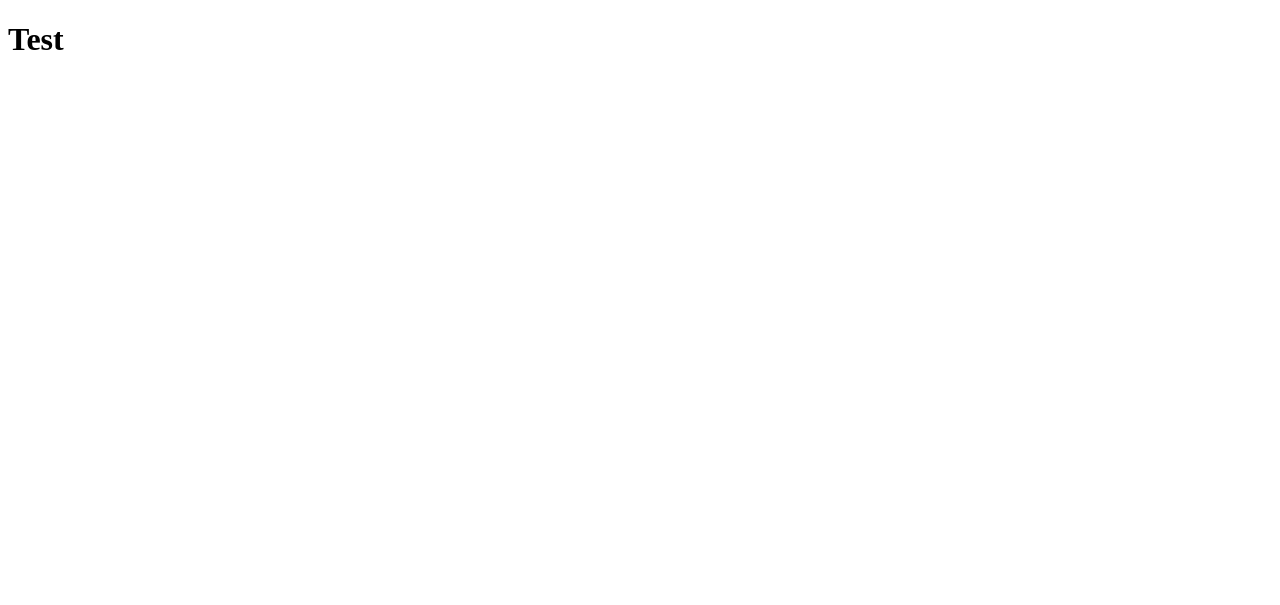
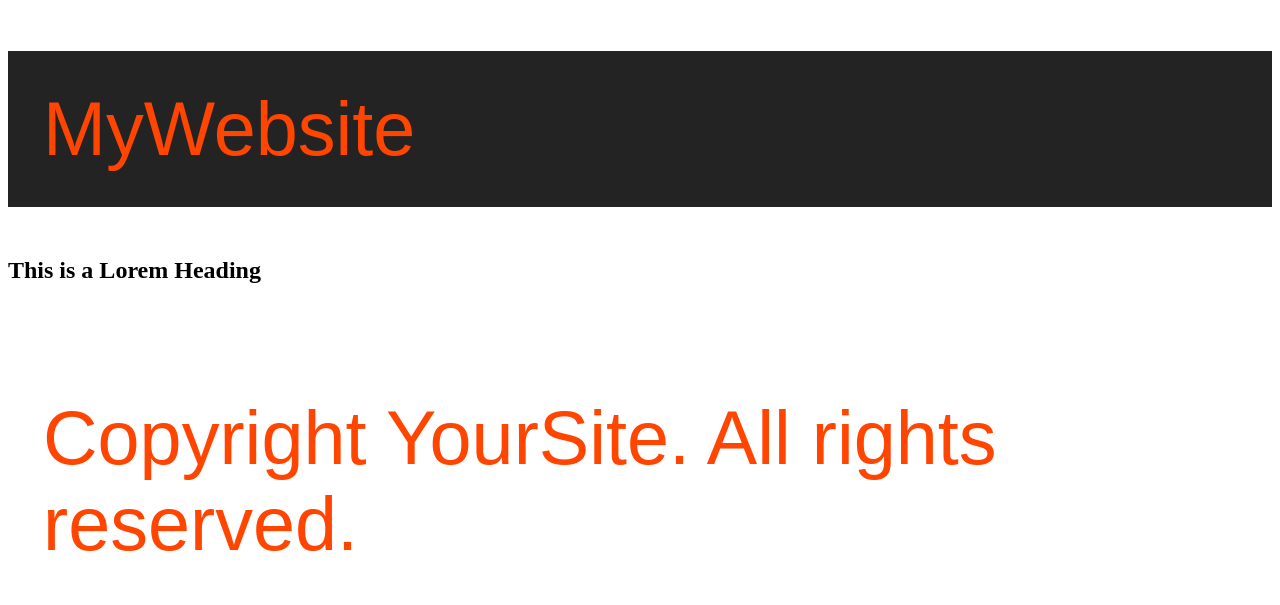
Before and after one commit to code-differently/HTML-CSS-Pair-Programming-Lab-1, a plain HTML site: page index.html in a window 1280 px wide. Drawn offline with Linux system fonts and the light colour scheme.

Commit message:
updated html and css

```diff
--- a/index.html
+++ b/index.html
@@ -4,6 +4,16 @@
     <link rel="stylesheet" href="lab.css">
 </head>
 <body>
-<h1>Test</h1>
+    <header>
+        <h1>MyWebsite </h1>
+     </header>
+     <style background-color: color: black></style>
+     <div class="Lorem">
+         <h2>This is a Lorem Heading</h2>
+       </div>
+    <footer>
+        <p>Copyright YourSite. All rights reserved.</p>
+    </footer>
+
 </body>
 </html>
--- a/lab.css
+++ b/lab.css
@@ -1 +1,17 @@
-#css
+header {
+     background-color:#232323;
+}
+h1 {
+    color: orangered;
+    padding: 35px;
+    font-weight: 100;
+    font-size: 2cm;
+    font-family: sans-serif;
+}
+p {
+    color: orangered;
+    padding: 35px;
+    font-weight: 100;
+    font-size: 2cm;
+    font-family: sans-serif;
+}
```
